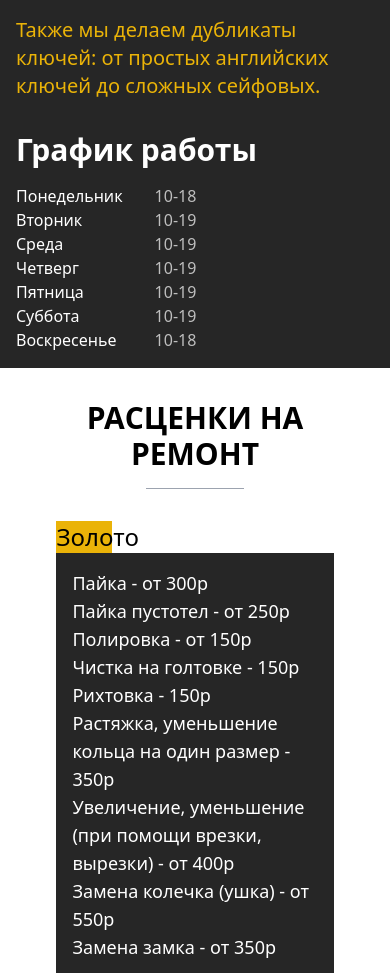
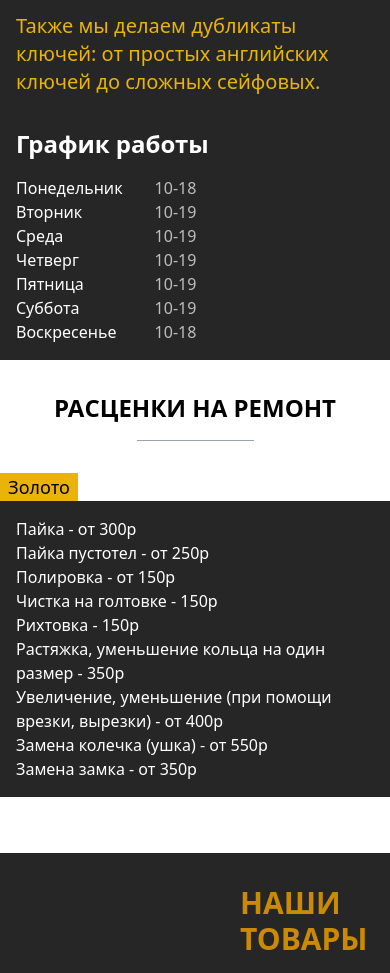
Before and after one commit to Timurka666/Diploma-project, a React (Create React App) app: page / in a window 390 px wide. Shown: the part 1024-1997 px from the top of the page. Built offline with nearby package versions, Linux system fonts and the light colour scheme.

Commit message:
responsive carousel made

```diff
--- a/src/components/about.tsx
+++ b/src/components/about.tsx
@@ -25,7 +25,8 @@ export function About() {
                     <h1
                     className="
                     text-white
-                    text-3xl
+                    md:text-3xl
+                    text-2xl
                     font-bold">О нас</h1>
                     <p
                     className="
@@ -53,7 +54,8 @@ export function About() {
                     <h1
                     className="
                     text-white
-                    text-3xl
+                    md:text-3xl
+                    text-2xl
                     font-bold">График работы</h1>
                     <div
                     className="flex space-x-[2rem] mt-[1rem]">
--- a/src/components/carouselItem.tsx
+++ b/src/components/carouselItem.tsx
@@ -8,12 +8,14 @@ export function CarouselItem(props: IProps) {
     return (
         <div
         className="
-        w-[85%]
+        w-[100%]
+        md:w-[85%]
         mx-auto">
                 <h1
                 className="
                 text-black
-                text-2xl
+                md:text-2xl
+                text-lg
                 text-center
                 bg-yellow-500
                 w-[20%]">{props.title}</h1>
@@ -22,7 +24,6 @@ export function CarouselItem(props: IProps) {
             bg-neutral-800
             w-[100%]
             h-auto
-            grid
             py-[1rem]
             px-[1rem]">
                 {
@@ -31,7 +32,8 @@ export function CarouselItem(props: IProps) {
                         key={id}
                         className="
                         text-white
-                        text-lg
+                        md:text-lg
+                        text-md
                         text-left">{el}</p>
                     )
                 }
--- a/src/components/repairService.tsx
+++ b/src/components/repairService.tsx
@@ -33,6 +33,7 @@ export function RepairService() {
         'Замена пружины, штифта, болтика и т.п. - от 100р'
     ];
 
+
     return (
         <div
         id="repair"
@@ -41,10 +42,11 @@ export function RepairService() {
         mx-auto
         bg-white
         py-[2rem]
-        px-[2rem]">
+        md:px-[2rem]">
             <h1
             className="
-            text-3xl
+            md:text-3xl
+            text-2xl
             font-bold
             text-center
             after:content-['']
@@ -62,7 +64,8 @@ export function RepairService() {
             autoPlay={true}
             interval={7000}
             stopOnHover={true}
-            showThumbs={false}>
+            showThumbs={false}
+            showArrows={window.innerWidth >= 768}>
                 <CarouselItem title="Золото" text={gold} />
                 <CarouselItem title="Серебро" text={silver} />
                 <CarouselItem title="Ремонт" text={repair} />
```
